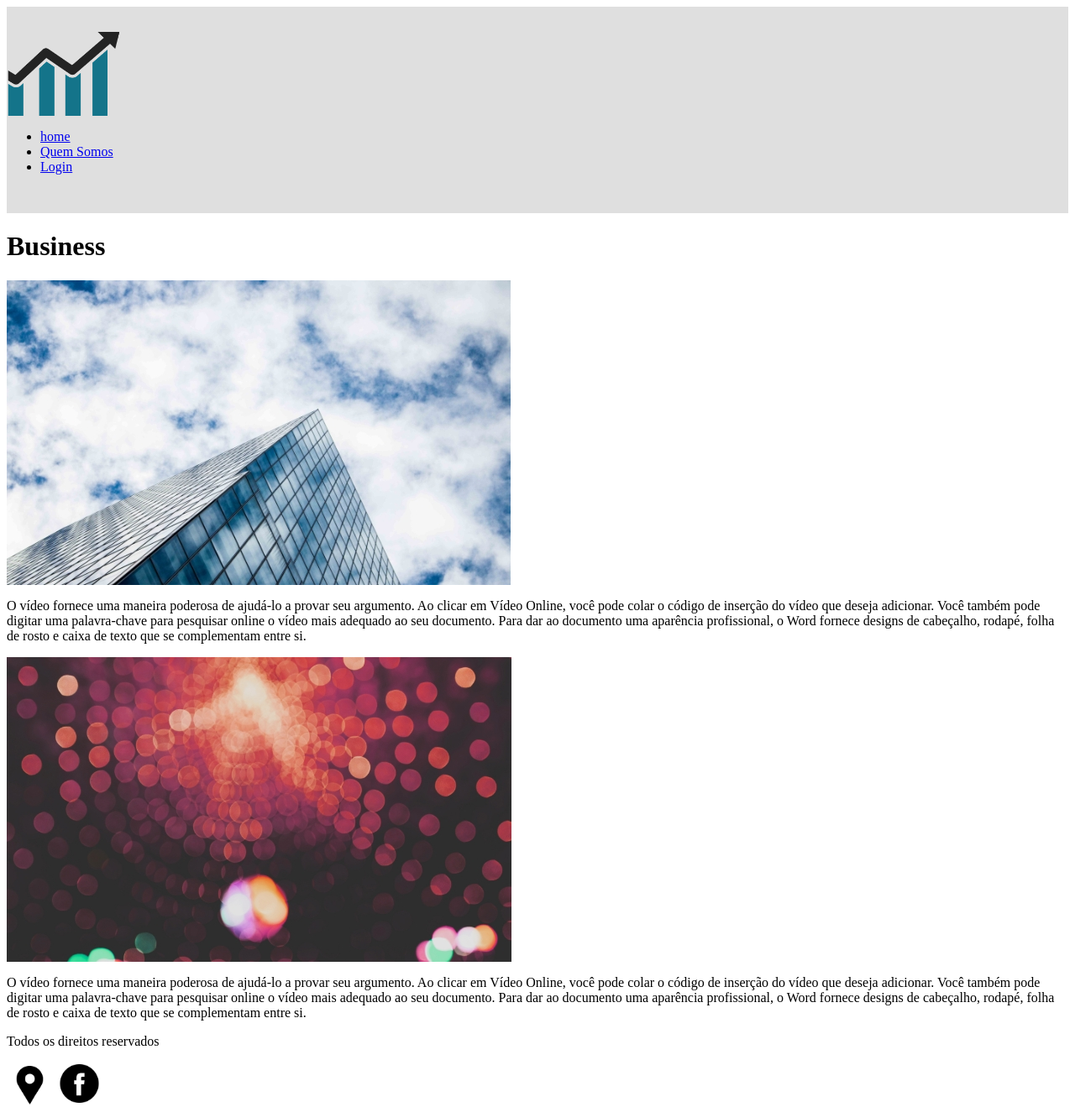
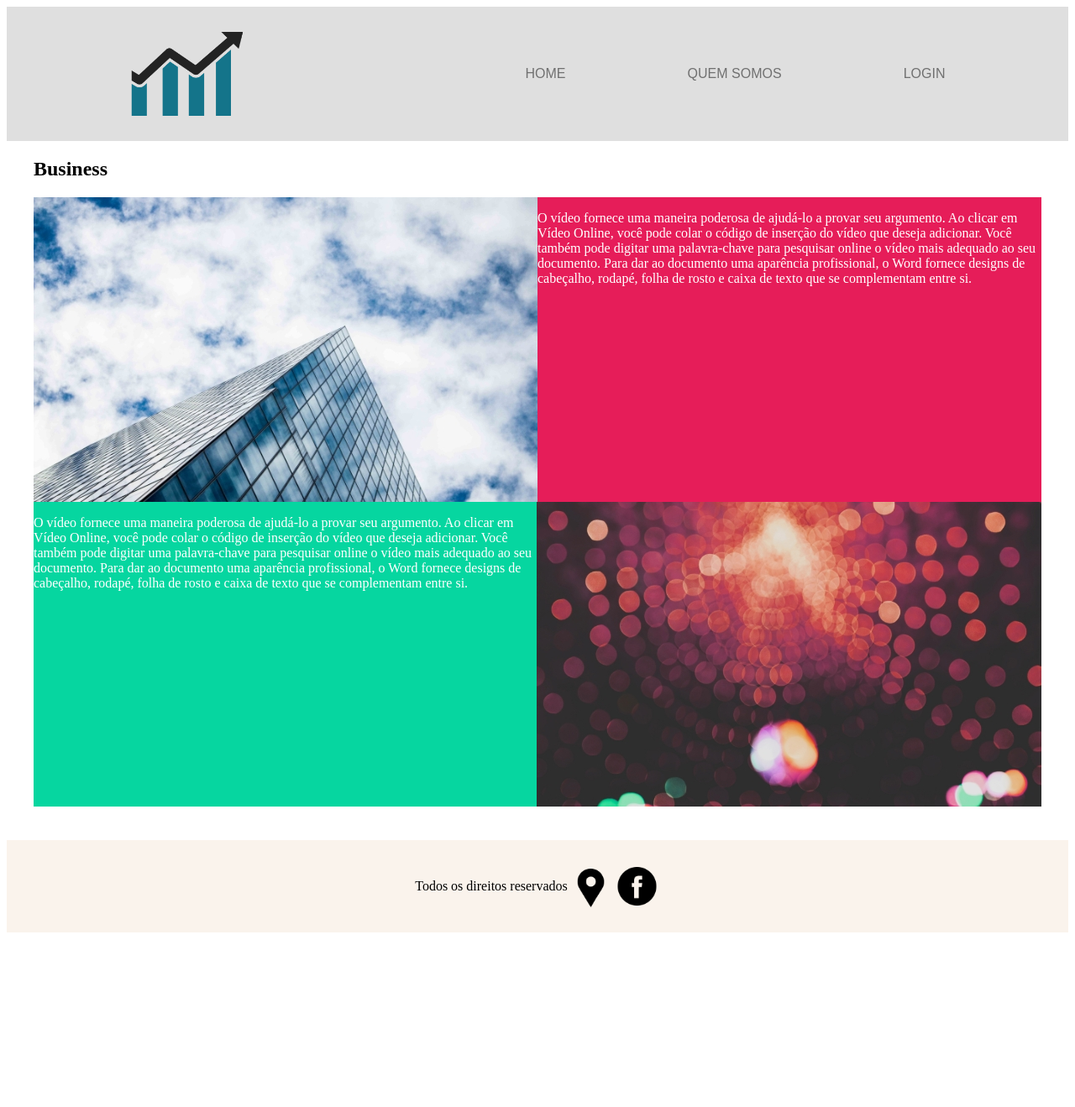
Before and after one commit to Migbari/Html-e-Css, a plain HTML site: page aula3/atividade4.html in a window 1280 px wide. Shown: the whole page at 84% size. After the commit the page ends 1119 px from the top, so only its background shows below. Drawn offline with Linux system fonts and the light colour scheme.

Commit message:
atualização

```diff
--- a/aula3/atividade4.html
+++ b/aula3/atividade4.html
@@ -1,26 +1,45 @@
 <hthml>
+
     <head>
         <title> Atividade 4</title>
         <meta charset="UTF-8">
         <link rel="stylesheet" href="css/style4.css">
     </head>
+
     <body>
         <header>
             <img src="imagens/logo3.png">
-            <ul class=menu>
-                <li><a href="#">home</a></li>
-                <li><a href="#">Quem Somos</a></li>
-                <li><a href="#">Login</a></li>
+            <nav>
+                <ul>
+                    <li><a href="#">HOME</a></li>
+                    <li><a href="#">QUEM SOMOS</a></li>
+                    <li><a href="#">LOGIN</a></li>
                 </ul>
+            </nav>
+
         </header>
 
         <main>
+            <section class="conteudo">
                 <h1>Business</h1>
+                <div class="primeiro_conteudo">
                     <img src="imagens/predio.jpg">
-              <p>O vídeo fornece uma maneira poderosa de ajudá-lo a provar seu argumento. Ao clicar em Vídeo Online, você pode colar o código de inserção do vídeo que deseja adicionar. Você também pode digitar uma palavra-chave para pesquisar online o vídeo mais adequado ao seu documento. Para dar ao documento uma aparência profissional, o Word fornece designs de cabeçalho, rodapé, folha de rosto e caixa de texto que se complementam entre si.</p>
+                    <p>O vídeo fornece uma maneira poderosa de ajudá-lo a provar seu argumento. Ao clicar em Vídeo
+                        Online, você pode colar o código de inserção do vídeo que deseja adicionar. Você também pode
+                        digitar uma palavra-chave para pesquisar online o vídeo mais adequado ao seu documento. Para dar
+                        ao documento uma aparência profissional, o Word fornece designs de cabeçalho, rodapé, folha de
+                        rosto e caixa de texto que se complementam entre si.</p>
+                </div>
 
+                <div class="segundo_conteudo">
+                    <p>O vídeo fornece uma maneira poderosa de ajudá-lo a provar seu argumento. Ao clicar em Vídeo
+                        Online, você pode colar o código de inserção do vídeo que deseja adicionar. Você também pode
+                        digitar uma palavra-chave para pesquisar online o vídeo mais adequado ao seu documento. Para dar
+                        ao documento uma aparência profissional, o Word fornece designs de cabeçalho, rodapé, folha de
+                        rosto e caixa de texto que se complementam entre si.</p>
                     <img src="imagens/brilho.jpg">
-              <p>O vídeo fornece uma maneira poderosa de ajudá-lo a provar seu argumento. Ao clicar em Vídeo Online, você pode colar o código de inserção do vídeo que deseja adicionar. Você também pode digitar uma palavra-chave para pesquisar online o vídeo mais adequado ao seu documento. Para dar ao documento uma aparência profissional, o Word fornece designs de cabeçalho, rodapé, folha de rosto e caixa de texto que se complementam entre si.</p>
+                </div>
+            </section>
         </main>
 
         <footer>
--- a/aula3/css/style4.css
+++ b/aula3/css/style4.css
@@ -3,14 +3,45 @@ header{
     width: 100%;
     padding-bottom: 30px;
     padding-top: 30px;
+    display: flex;
+    align-items: center;
+    justify-content: space-around;
 }
-menu a{
-    text-decoration: none;
+nav ul{
     font-family: Arial;
-    font-style: normal;
     list-style: none;
     display: flex;
     justify-content: space-between;
-    width: 512px;
+    width: 500px;
+}
+nav a{
+    color: #707070;
+    text-decoration: none;
+}
+.conteudo{
+    width: 1200px;
+    margin: auto;
+    margin-bottom: 40px;
 
 }
+.primeiro_conteudo, .segundo_conteudo{
+    width: 1200px;
+    display: flex;
+}
+.primeiro_conteudo{
+    background-color: #E61D59;
+    color: white;
+}
+.segundo_conteudo{
+    background-color: #06D6A0;
+    color: white;
+}
+
+footer{
+    background-color: #FAF3EC;
+    width: 100%;
+    padding-bottom: 30px;
+    padding-top: 30px;
+    display: flex;
+    justify-content: center;
+}
```
Also changed, not shown: aula3/css/index.html (deleted). Lines whose indentation alone changed are shown as unchanged.
